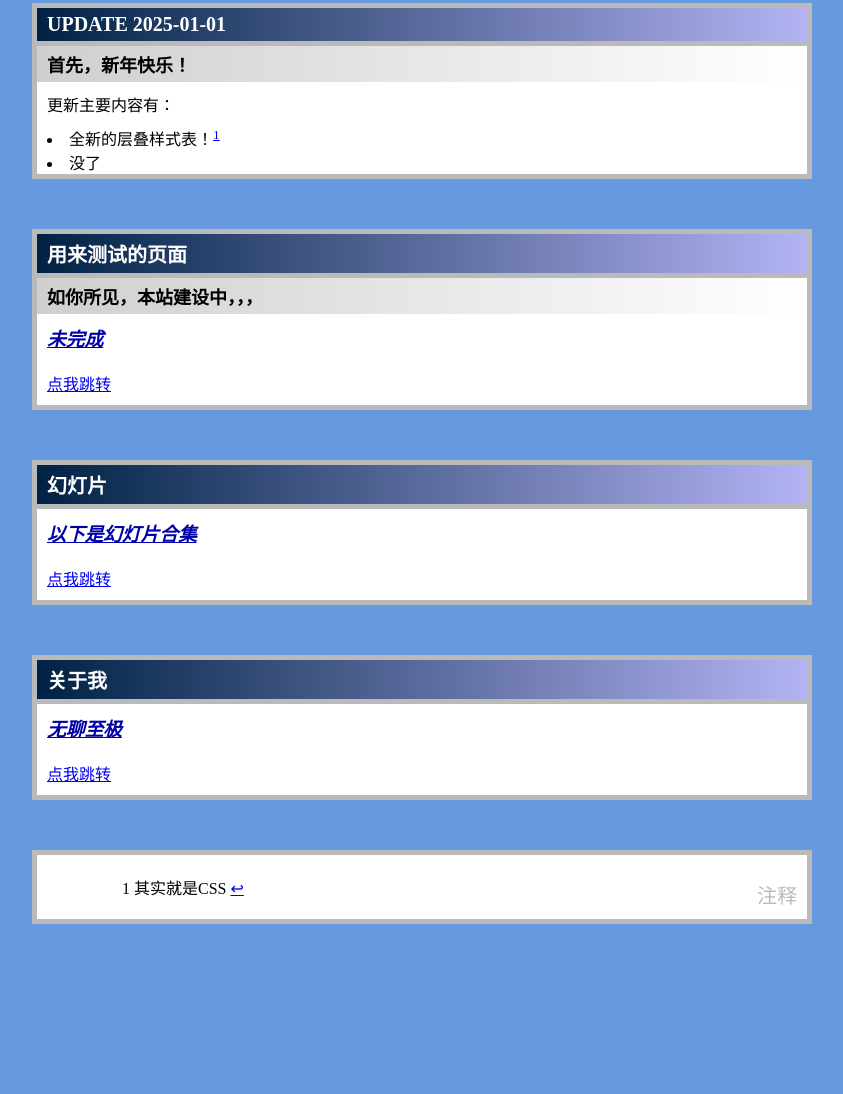
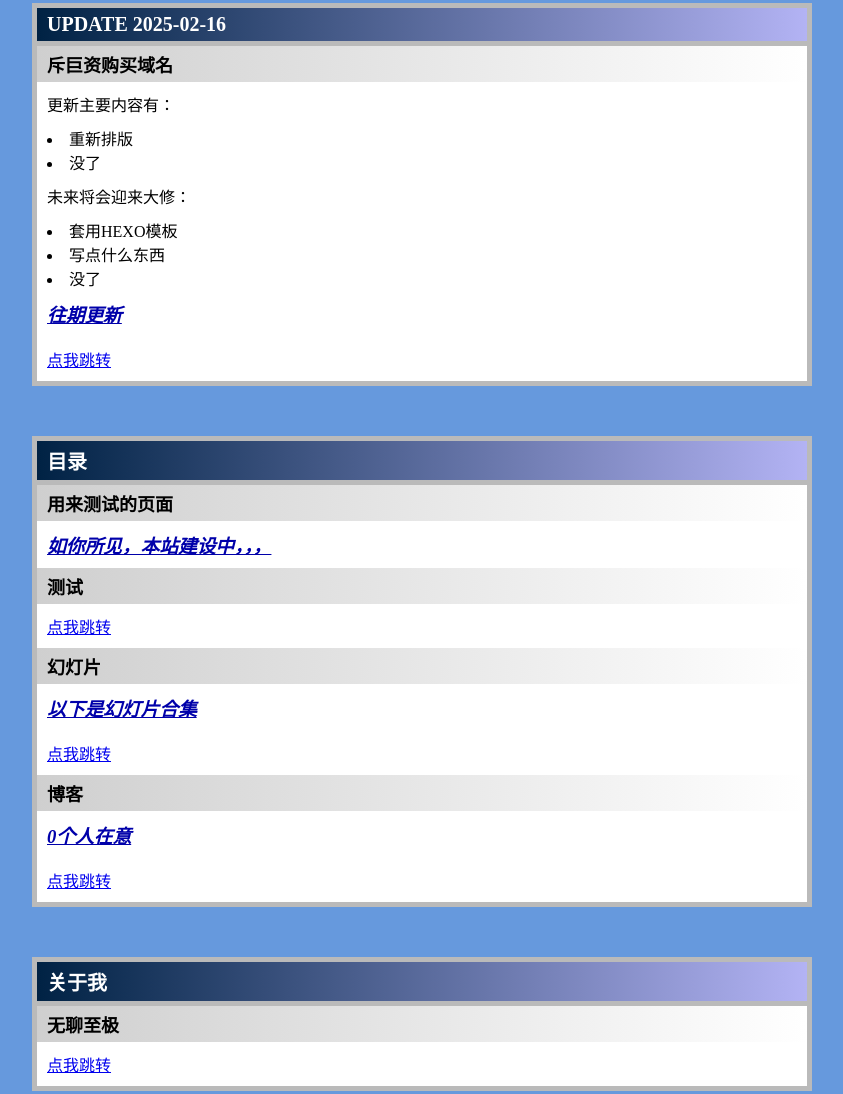
Before and after one commit to YanoHsing/yanohsing.github.io, a plain HTML site: page index.html in a window 1280 px wide. Shown: the part 145-1239 px from the top of the page, without its empty margins (218-1061 px from the left). Before the commit the page ends 1133 px from the top, so only its background shows below. Drawn offline with Linux system fonts and the light colour scheme.

Commit message:
250216UPDATE

```diff
--- a/index.html
+++ b/index.html
@@ -16,25 +16,36 @@
         <button onclick="location.href='/index.html'">HOME</button>
         <button onclick="window.scrollTo(0, 0)">TOP</button>
 </div>
-<h1 id='update-2025-01-01'>UPDATE 2025-01-01</h1>
-<h2 id='首先新年快乐'>首先，新年快乐！</h2>
+<h1 id='update-2025-02-16'>UPDATE 2025-02-16</h1>
+<h2 id='斥巨资购买域名'>斥巨资购买域名</h2>
 <p>更新主要内容有：</p>
 <ul>
-<li>全新的层叠样式表！<sup class='md-footnote'><a href='#dfref-footnote-1' name='ref-footnote-1'>1</a></sup></li>
+<li>重新排版</li>
 <li>没了</li>
 
 </ul>
-<h1 id='用来测试的页面'>用来测试的页面</h1>
-<h2 id='如你所见本站建设中'>如你所见，本站建设中，，，</h2>
-<h3 id='未完成'>未完成</h3>
+<p>未来将会迎来大修：</p>
+<ul>
+<li>套用HEXO模板</li>
+<li>写点什么东西</li>
+<li>没了</li>
+
+</ul>
+<h3 id='往期更新'>往期更新</h3>
+<p><a href='/POST/update/index.html'>点我跳转</a></p>
+<h1 id='目录'>目录</h1>
+<h2 id='用来测试的页面'>用来测试的页面</h2>
+<h3 id='如你所见本站建设中'>如你所见，本站建设中，，，</h3>
+<h2 id='测试'>测试</h2>
 <p><a href='/POST/test/index.html'>点我跳转</a></p>
-<h1 id='幻灯片'>幻灯片</h1>
+<h2 id='幻灯片'>幻灯片</h2>
 <h3 id='以下是幻灯片合集'>以下是幻灯片合集</h3>
 <p><a href='/POST/slide/index.html'>点我跳转</a></p>
+<h2 id='博客'>博客</h2>
+<h3 id='0个人在意'>0个人在意</h3>
+<p><a href='/POST/blog/index.html'>点我跳转</a></p>
 <h1 id='关于我'>关于我</h1>
-<h3 id='无聊至极'>无聊至极</h3>
+<h2 id='无聊至极'>无聊至极</h2>
 <p><a href='/POST/me/index.html'>点我跳转</a></p>
-
-<div class='footnotes-area'  ><hr/>
-<div class='footnote-line'><span class='md-fn-count'>1</span> 其实就是CSS <a name='dfref-footnote-1' href='#ref-footnote-1' title='回到文档' class='reversefootnote' >↩</a></div></div></body>
+</body>
 </html>
```
Also changed, not shown: POST/blog/index.html (added, +24 -0 lines), POST/test/index.html (+1 -1 lines), POST/update/index.html (added, +33 -0 lines), 4 other files.
